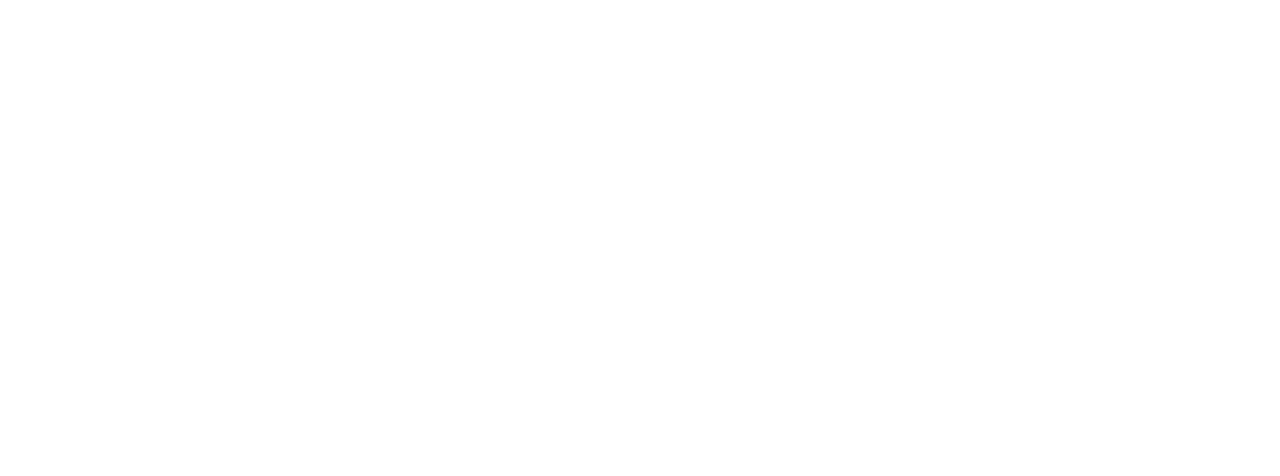
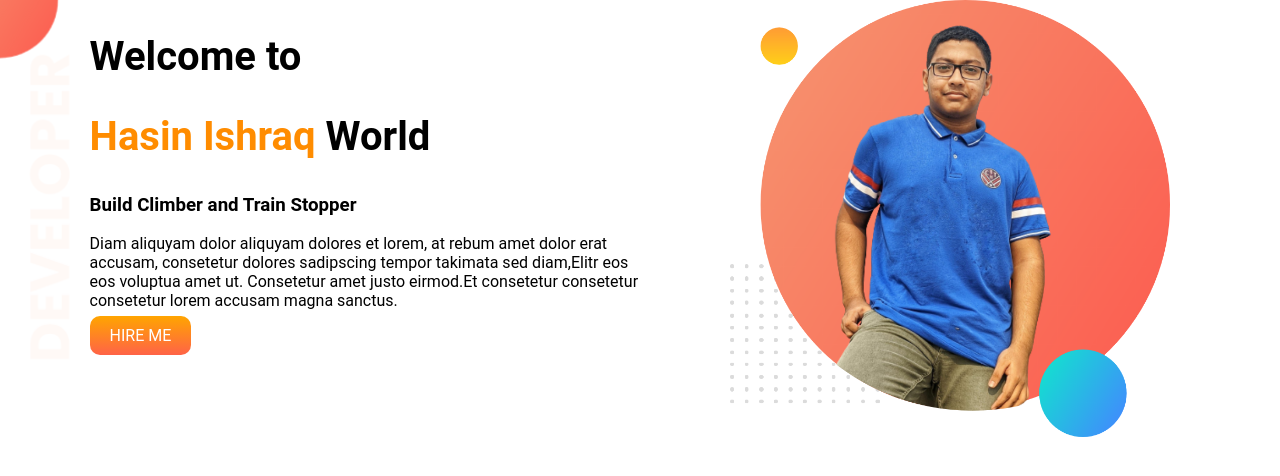
Before and after one commit to Anas-Mahmud/Portfolio-website, a plain HTML site: page index.html in a window 1280 px wide. Drawn offline with Linux system fonts and the light colour scheme; a web font is replaced by a local one.

Commit message:
top-banner

```diff
--- a/index.html
+++ b/index.html
@@ -5,12 +5,28 @@
     <meta charset="UTF-8">
     <meta http-equiv="X-UA-Compatible" content="IE=edge">
     <meta name="viewport" content="width=device-width, initial-scale=1.0">
-    <title>My Portfolio</title>
+    <title>Portfolio</title>
+    <link rel="preconnect" href="https://fonts.googleapis.com">
+    <link rel="preconnect" href="https://fonts.gstatic.com" crossorigin>
+    <link rel="preconnect" href="https://fonts.googleapis.com">
+    <link rel="preconnect" href="https://fonts.gstatic.com" crossorigin>
+    <link href="https://fonts.googleapis.com/css2?family=Finlandica:ital@1&family=Fira+Sans&family=Montserrat:ital@1&family=Satisfy&display=swap" rel="stylesheet">
     <link rel="stylesheet" href="style.css">
 </head>
 
 <body>
-
+    <section class="top-banner">
+        <div class="half-width">
+            <h1>Welcome to</h1>
+            <h1><span class="font-color">Hasin Ishraq</span> World</h1>
+            <h3>Build Climber and Train Stopper</h3>
+            <p>Diam aliquyam dolor aliquyam dolores et lorem, at rebum amet dolor erat accusam, consetetur dolores sadipscing tempor takimata sed diam,Elitr eos eos voluptua amet ut. Consetetur amet justo eirmod.Et consetetur consetetur consetetur lorem accusam magna sanctus.</p>
+            <a class="link-button" target="_blank" href="https://github.com/Anas-Mahmud?tab=repositories">HIRE ME</a>
+        </div>
+        <div class="half-width">
+            <img src="images/my-bg (2).png" alt="">
+        </div>
+    </section>
 </body>
 
 </html>
--- a/style.css
+++ b/style.css
@@ -0,0 +1,31 @@
+body{
+    font-family: 'Roboto', sans-serif;
+    margin: 0;
+}
+h1{
+    font-size: 40px;
+}
+.font-color{
+    color: darkorange;
+}
+section{
+    display: flex;
+}
+.half-width{
+    width: 50%;
+    padding-left: 7%;
+}
+.half-width img{
+    width: 80%;
+}
+.link-button{
+    text-decoration: none;
+    background-image: linear-gradient(orange, tomato);
+    padding: 10px 20px;
+    border-radius: 10px;
+    color: white;
+}
+.top-banner{
+    background-image: url(images/top-banner.png);
+    background-repeat: no-repeat;
+}
```
Also changed, not shown: images/dream-bg.png (added), images/exp-bg.png (added), images/my-bg (2).png (added), images/my-bg2 (2).png (added), images/top-banner.png (added).
